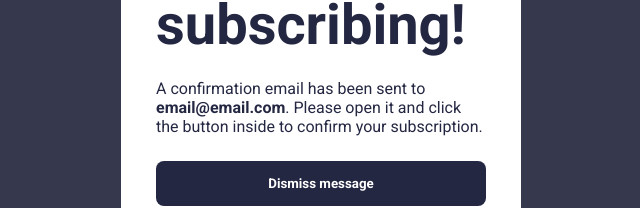
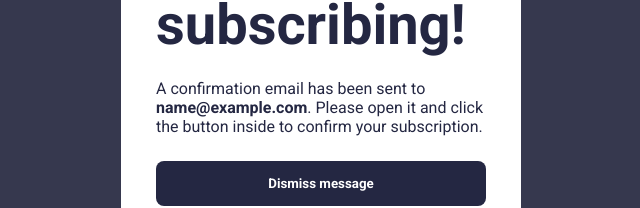
Before and after one commit to joaovictormendessilva/newsletter, a React (Vite) app: page / in a window 1280 px wide. Both pictures are taken after typing "name@example.com" into the empty fields and a click on the input "Subscribe to monthly newsletter". Shown: the part 373-581 px from the top of the page, without its empty margins (319-959 px from the left). Built offline with nearby package versions, Linux system fonts and the light colour scheme.

Commit message:
Finished sending email to thank you screen

```diff
--- a/src/App.tsx
+++ b/src/App.tsx
@@ -3,18 +3,24 @@ import styles from './App.module.css';
 import { Card } from './components/Card/Card';
 import { SuccessSubmitCard } from './components/SuccessSubmitCard/SuccessSubmitCard';
 
-type setSuccessSubmit = React.Dispatch<React.SetStateAction<boolean>>
 
-export const FormContext = createContext<setSuccessSubmit | null>(null)
+interface IFormContext{
+  setSuccessSubmit: React.Dispatch<React.SetStateAction<boolean>>
+  email: string
+  setEmail: React.Dispatch<React.SetStateAction<string>>
+}
+
+export const FormContext = createContext<IFormContext | null>(null)
 
 export function App() {
 
   const [successSubmit, setSuccessSubmit] = useState<boolean>(false)
+  const [email, setEmail] = useState<string>("")
 
   return (
     <div className={styles.app}>
 
-      <FormContext.Provider value={setSuccessSubmit}>
+      <FormContext.Provider value={{setSuccessSubmit, email, setEmail}}>
         {successSubmit ? <SuccessSubmitCard /> : <Card />}
       </FormContext.Provider>
 
--- a/src/components/Form/Form.module.css
+++ b/src/components/Form/Form.module.css
@@ -33,18 +33,3 @@
 .form .formControl input:focus{
     border: solid 1px var(--dark-slate-grey);
 }
-
-.form input[type="submit"]{
-    padding: 0.938rem;
-    border-radius: 8px;
-    border: solid 1px var(--grey);
-    width: 100%;
-    font-weight: bold;
-    cursor: pointer;
-    border: none;
-}
-
-.form input[type="submit"]:hover{
-    background-image: linear-gradient(to right, #ff527b, #ff6a3a);
-    box-shadow: rgb(255 106 58 / 45%) 0px 10px 25px -5px;
-}
--- a/src/components/Form/Form.tsx
+++ b/src/components/Form/Form.tsx
@@ -9,10 +9,11 @@ import { Button } from '../Button/Button';
 
 export function Form() {
 
-    const [email, setEmail] = useState<string>("");
     const [error, setError] = useState<boolean>(false);
 
-    const setSuccessSubmit = useContext(FormContext)
+    const formContext = useContext(FormContext);
+    if (!formContext) return null;
+    const { setSuccessSubmit, email, setEmail } = formContext
 
     const handleSubmit = (e: FormEvent<HTMLFormElement>) => {
         e.preventDefault()
@@ -27,7 +28,8 @@ export function Form() {
         else if (check) {
             setError(false)
             emailInput?.classList.remove("warningValidation")
-            setSuccessSubmit?.(true)
+            setSuccessSubmit(true);
+
         }
         else{
             setError(true)
@@ -55,7 +57,6 @@ export function Form() {
             </div>
 
             <Button content="Subscribe to monthly newsletter"/>
-            {/* <input type="submit" value="Subscribe to monthly newsletter"/> */}
         </form>
     )
 }
--- a/src/components/SuccessSubmitCard/SuccessSubmitCard.tsx
+++ b/src/components/SuccessSubmitCard/SuccessSubmitCard.tsx
@@ -7,7 +7,16 @@ import successIcon from '../../assets/img/icon-success.svg';
 // Components
 import { Button } from '../Button/Button';
 
+// Context API
+import { useContext } from 'react';
+import { FormContext } from '../../App';
+
 export function SuccessSubmitCard(){
+
+    const formContext = useContext(FormContext)
+    if (!formContext) return null;
+    const { email } = formContext
+
     return(
         <div className={styles.successSubmitCard}>
             <img
@@ -15,7 +24,7 @@ export function SuccessSubmitCard(){
                 alt="Ícone de sucesso"
             />
             <h2>Thanks for subscribing!</h2>
-            <p>A confirmation email has been sent to <b>email@email.com</b>. Please open it and click the button inside to confirm your subscription.</p>
+            <p>A confirmation email has been sent to <b>{email}</b>. Please open it and click the button inside to confirm your subscription.</p>
 
             <Button content='Dismiss message'/>
         </div>
```
